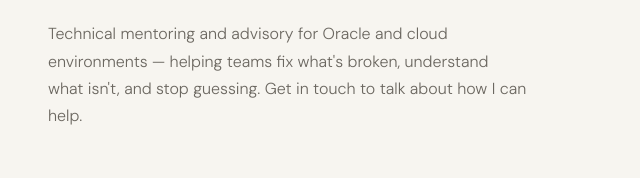
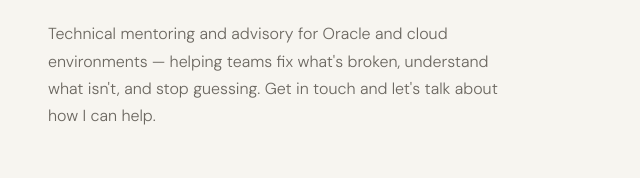
Before and after one commit to jmorast/morast-web, a plain HTML site: page index.html in a window 1280 px wide. Shown: the part 276-454 px from the top of the page, 0-640 px from the left. Drawn offline with nearby package versions, Linux system fonts and the light colour scheme.

Commit message:
improved wording

```diff
--- a/index.html
+++ b/index.html
@@ -288,7 +288,7 @@
   <section class="hero" id="contact">
     <div class="hero-eyebrow">Technical Mentoring &amp; Troubleshooting</div>
     <h1 class="hero-name">Joshua Morast</h1>
-    <p class="hero-desc">Technical mentoring and advisory for Oracle and cloud environments — helping teams fix what's broken, understand what isn't, and stop guessing. Get in touch to talk about how I can help.</p>
+    <p class="hero-desc">Technical mentoring and advisory for Oracle and cloud environments — helping teams fix what's broken, understand what isn't, and stop guessing. Get in touch and let's talk about how I can help.</p>
     <div class="hero-divider"></div>
     <div class="contact-block">
       <div class="contact-row">
```
